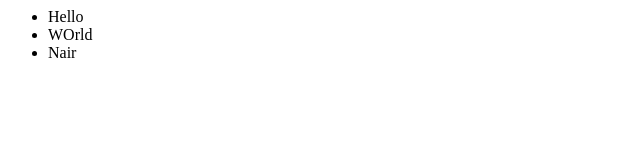
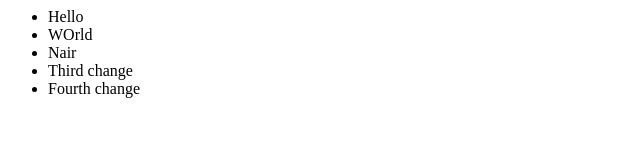
Before and after one commit to nairahul/learngit, a plain HTML site: page index.html in a window 1280 px wide. Shown: the whole page, without its empty margins (0-640 px from the left). Drawn offline with Linux system fonts and the light colour scheme.

Commit message:
Fourth changeeeeee

```diff
--- a/index.html
+++ b/index.html
@@ -2,4 +2,6 @@
     <li>Hello</li>
     <li>WOrld</li>
     <li>Nair</li>
+    <li>Third change</li>
+    <li>Fourth change</li>
 </ul>
```
